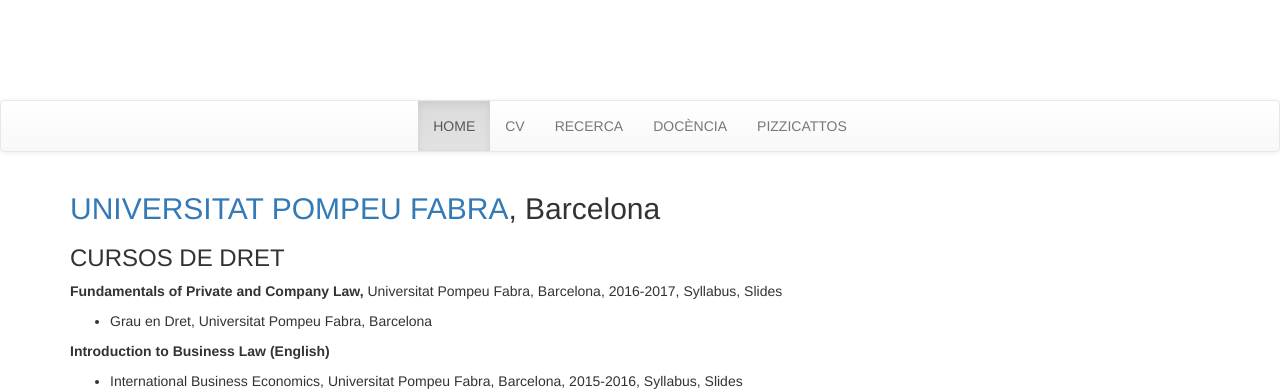
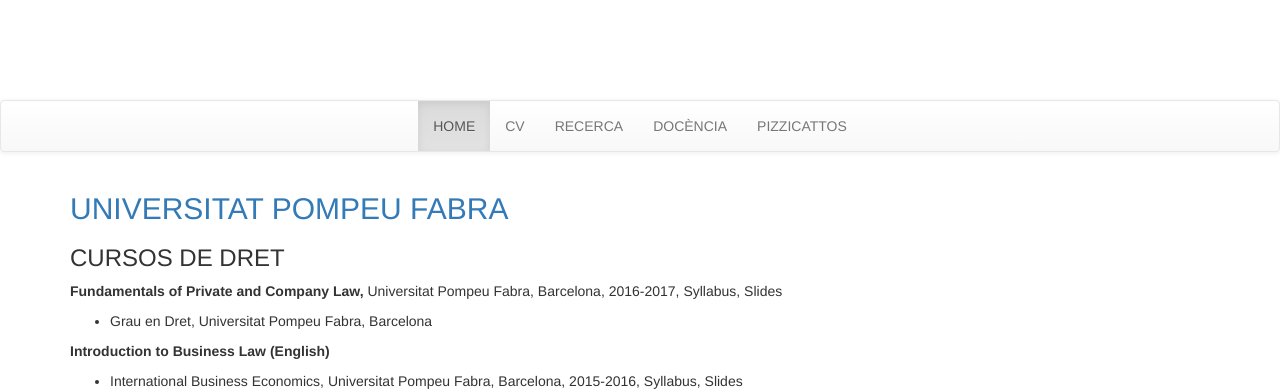
Before and after one commit to JohnPalmer/mireiaartigot, a Jekyll site: the page built from teaching/ca/index.md, in a window 1280 px wide. Shown: the top 391 px of the page. Built offline with Jekyll 4.4.1, drawn with Linux system fonts in a browser that asks for light colours; nearby versions of some CDN libraries.

Commit message:
Update index.md

```diff
--- a/teaching/ca/index.md
+++ b/teaching/ca/index.md
@@ -4,7 +4,7 @@ title: Teaching
 lang: ca
 ---
 
-## [UNIVERSITAT POMPEU FABRA](https://www.upf.edu/), Barcelona
+## [UNIVERSITAT POMPEU FABRA](https://www.upf.edu/)
 
 ### CURSOS DE DRET
 
```
